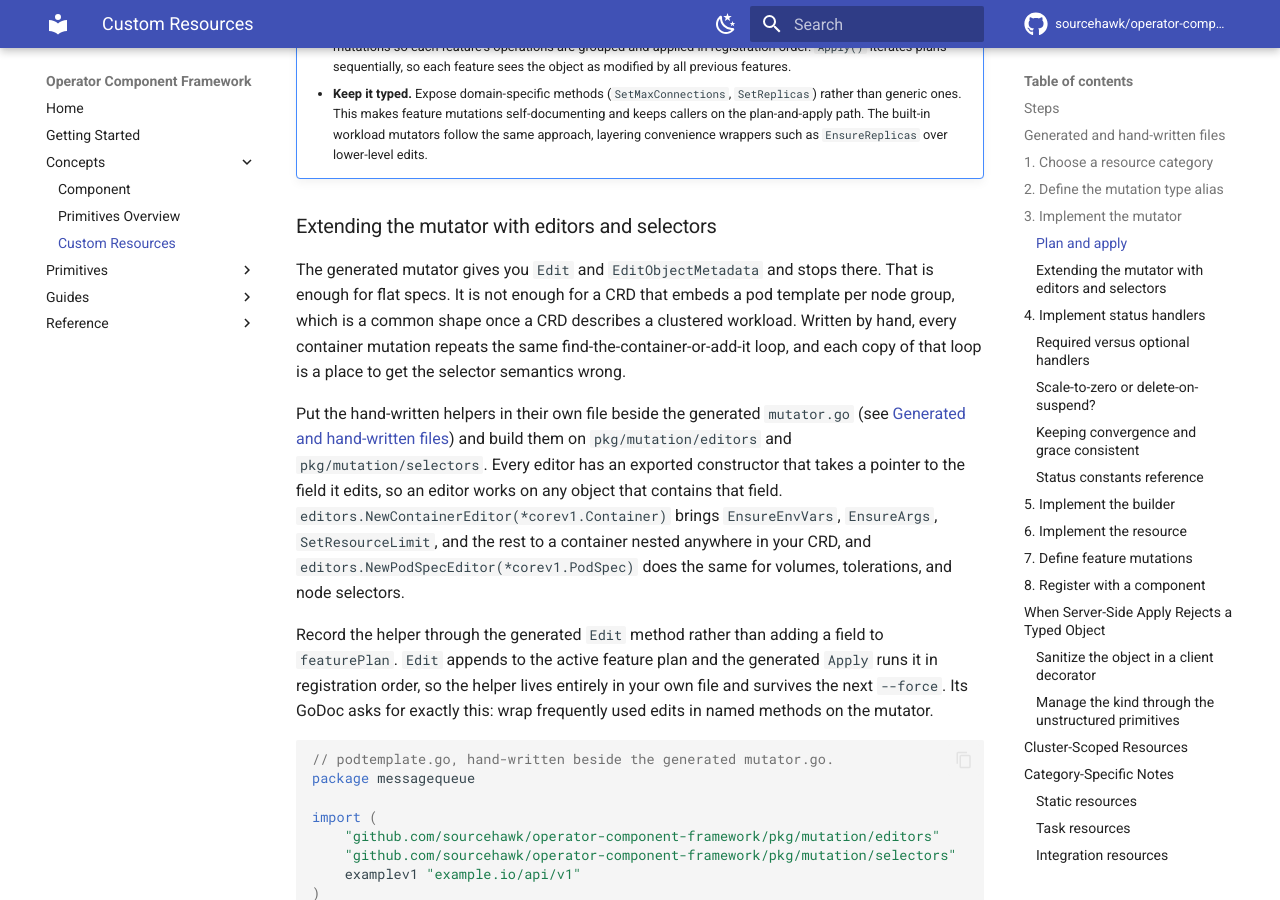
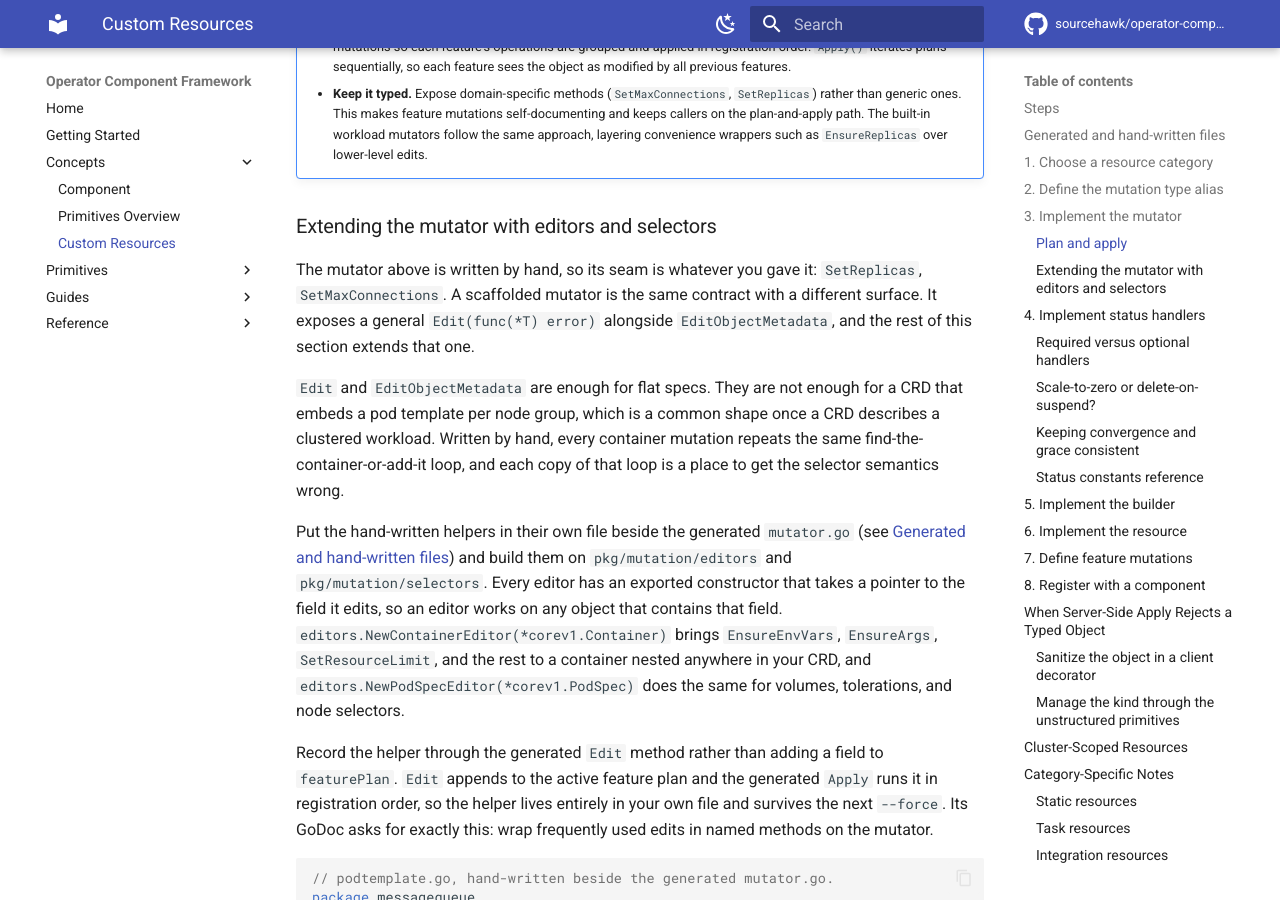
Before and after one commit to sourcehawk/operator-component-framework, an MkDocs documentation site: the page built from docs/custom-resource.md, in a window 1280 px wide and 900 px high, scrolled down 5652 px. Built offline with MkDocs 1.6.1 and Material for MkDocs 9.7.7, drawn with Linux system fonts in a browser that asks for light colours; comment, search, counter and statistics services are not loaded.

Commit message:
docs(custom-resource): distinguish the hand-written mutator from the scaffolded one
A retrieval test on the rewritten mutator section surfaced a real coherence gap. Step
3 shows a hand-written Mutator with its own featurePlan, NextFeature and Apply, and no
Edit method anywhere, and the extension guidance that follows then refers to "the
generated Edit method" and "the generated Apply" as though the reader had them. A
reader can reasonably conclude Edit is something they write themselves.

Names the switch explicitly: the mutator shown is hand-written and its seam is
whatever the author gave it, while a scaffolded mutator is the same contract exposing
a general Edit(func(*T) error) alongside EditObjectMetadata, which is the one the
extension section extends.

Co-Authored-By: Claude Opus 5 (1M context) <noreply@anthropic.com>

```diff
--- a/docs/custom-resource.md
+++ b/docs/custom-resource.md
@@ -240,10 +240,14 @@ func (m *Mutator) Apply() error {
 
 ### Extending the mutator with editors and selectors
 
-The generated mutator gives you `Edit` and `EditObjectMetadata` and stops there. That is enough for flat specs. It is
-not enough for a CRD that embeds a pod template per node group, which is a common shape once a CRD describes a clustered
-workload. Written by hand, every container mutation repeats the same find-the-container-or-add-it loop, and each copy of
-that loop is a place to get the selector semantics wrong.
+The mutator above is written by hand, so its seam is whatever you gave it: `SetReplicas`, `SetMaxConnections`. A
+scaffolded mutator is the same contract with a different surface. It exposes a general `Edit(func(*T) error)` alongside
+`EditObjectMetadata`, and the rest of this section extends that one.
+
+`Edit` and `EditObjectMetadata` are enough for flat specs. They are not enough for a CRD that embeds a pod template per
+node group, which is a common shape once a CRD describes a clustered workload. Written by hand, every container mutation
+repeats the same find-the-container-or-add-it loop, and each copy of that loop is a place to get the selector semantics
+wrong.
 
 Put the hand-written helpers in their own file beside the generated `mutator.go` (see
 [Generated and hand-written files](#generated-and-hand-written-files)) and build them on `pkg/mutation/editors` and
```
Also changed, not shown: plugin/skills/custom-resource-wrappers/SKILL.md (+10 -9 lines), plugin/skills/custom-resource-wrappers/references/custom-resource.md (+8 -4 lines).
